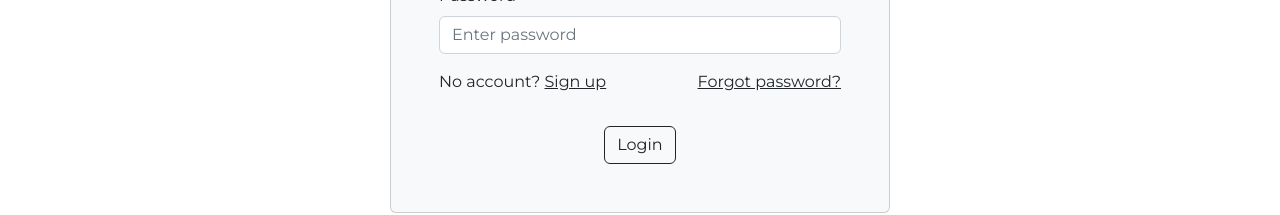
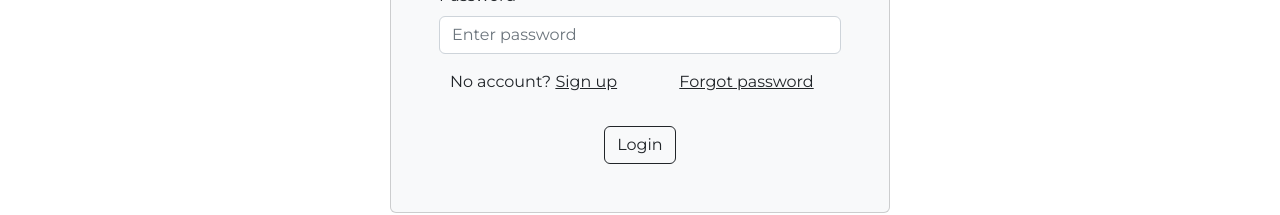
Before and after one commit to Kewinsky/expense-tracker, a React (Create React App) app in the folder frontend/: page /login in a window 1280 px wide. Shown: the part 267-482 px from the top of the page. Built offline with nearby package versions, Linux system fonts and the light colour scheme.

Commit message:
some ui improvements

```diff
--- a/frontend/src/components/loginComponent/LoginComponent.js
+++ b/frontend/src/components/loginComponent/LoginComponent.js
@@ -71,16 +71,16 @@ const LoginComponent = () => {
             className={inputTheme}
           />
         </Form.Group>
-        <div className="d-flex justify-content-between mb-3">
-          <p>
+        <div className="row d-flex justify-content-between mb-3 text-center">
+          <p className="col-12 col-md-6">
             No account?{" "}
             <a href="/register" className={`link-${reversedTheme}`}>
               Sign up
             </a>
           </p>
-          <p>
+          <p className="col-12 col-md-6">
             <a href="/forgotPassword" className={`link-${reversedTheme}`}>
-              Forgot password?
+              Forgot password
             </a>
           </p>
         </div>
--- a/frontend/src/components/tableComponent/sortableTableComponent.scss
+++ b/frontend/src/components/tableComponent/sortableTableComponent.scss
@@ -3,6 +3,7 @@
 button {
   background-color: #fff;
   border: none;
+  white-space: nowrap;
 
   &:hover {
     background-color: #f2f2f2;
```
